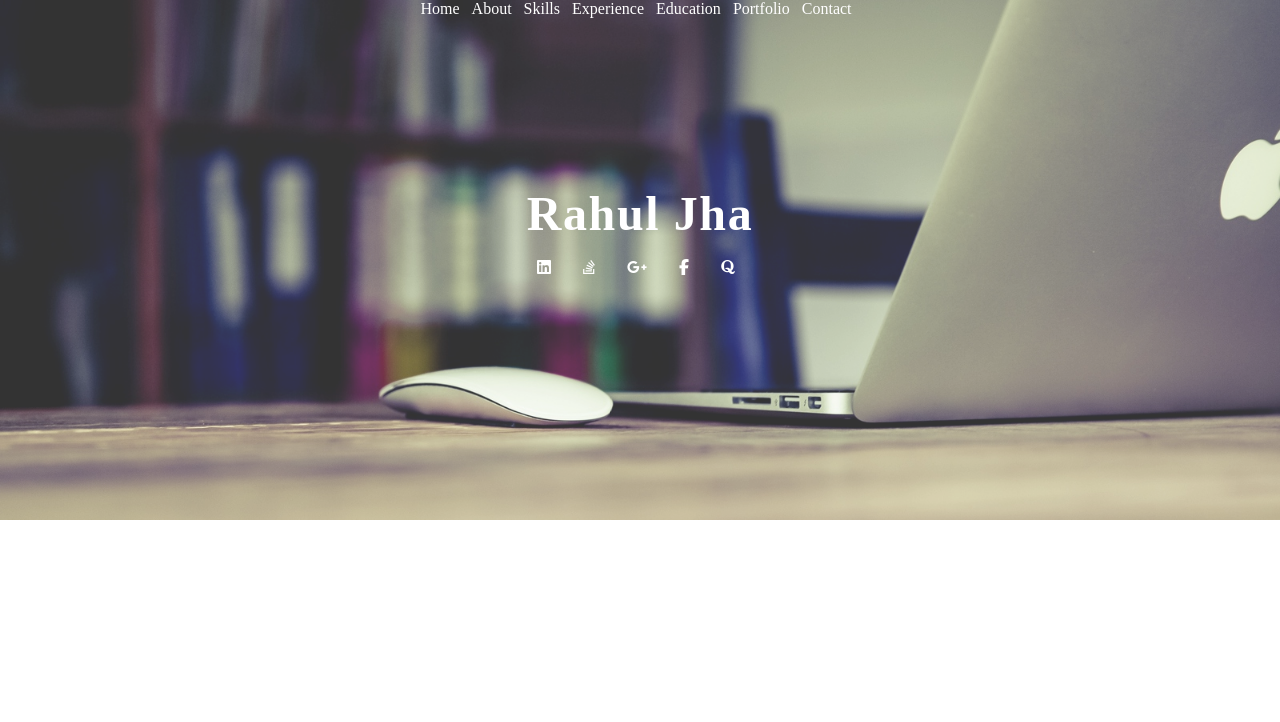
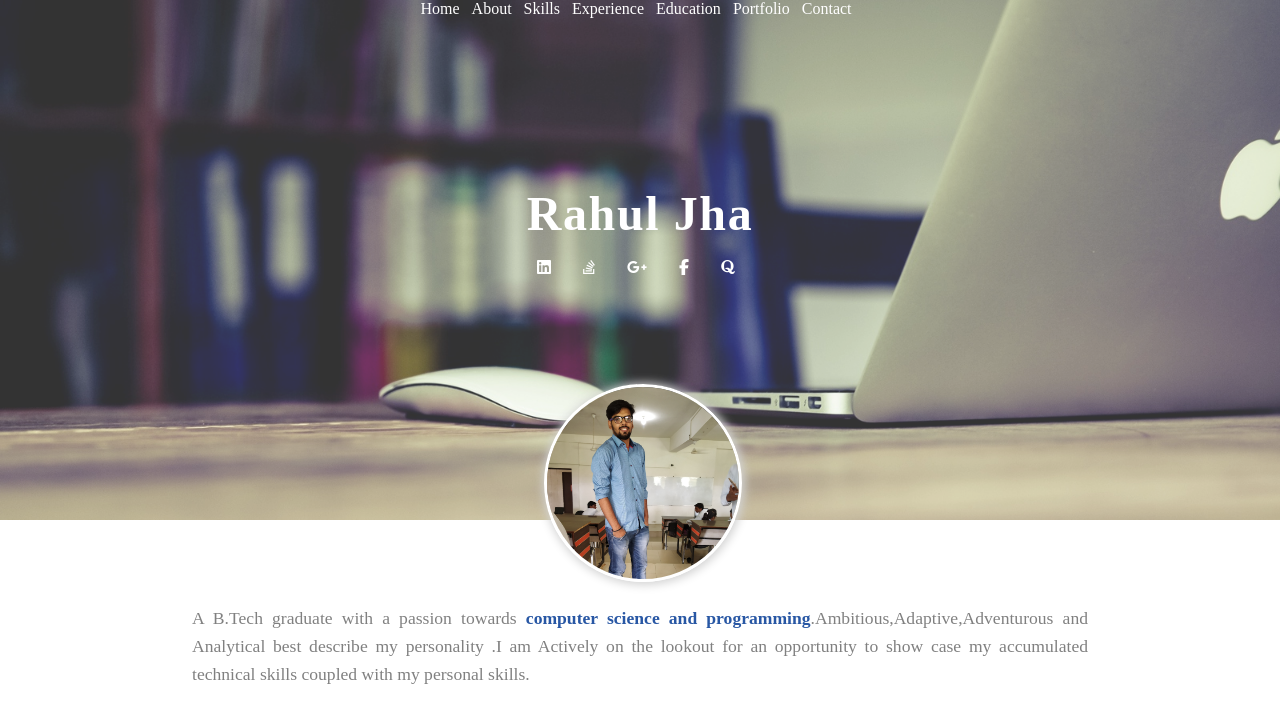
Before and after one commit to rahuljha12527/Personal-Resume, a plain HTML site: page index.html in a window 1280 px wide. Drawn offline with Linux system fonts and the light colour scheme.

Commit message:
adding image or description

```diff
--- a/index.html
+++ b/index.html
@@ -79,6 +79,16 @@
     </header>
     <main>
         <section id="about">
+            <div id="my-image">
+              <img src="images/rahul.jpg" alt="">
+            </div>
+
+            <div id="about-para">
+                <p>
+                    A B.Tech graduate with a passion towards <span class="text-highlight">computer science and programming</span>.Ambitious,Adaptive,Adventurous and Analytical best describe my personality .I am Actively on the lookout for an opportunity to show case my accumulated technical skills coupled with my personal skills.
+                </p>
+
+            </div>
 
         </section>
         <section id="skills">
--- a/style.css
+++ b/style.css
@@ -43,6 +43,10 @@ body{
 }
 
 
+
+
+
+
 .text-center{
     text-align: center;
 }
@@ -69,3 +73,39 @@ body{
 .social-icons li a  i:hover{
     box-shadow: 0px 0px 6px 4px rgba(230, 196, 196,0.3);
 }
+
+
+#about{
+    height:auto;
+    width: 100%;
+    position: relative;
+}
+#my-image{
+    height:12rem;
+    width: 12rem;
+    margin: auto;
+    margin-top: -17vh;
+}
+
+#my-image img{
+    height: 100%;
+    width: 100%;
+    border-radius: 50%;
+    border: 3px solid white;
+    box-shadow: 1px 1px 10px 2px lightgrey;
+}
+
+#about-para{
+    padding: 10px;
+    width: 70%;
+    text-align: justify;
+    color: grey;
+    line-height:28px;
+    font-size: 1.1rem;
+    margin: auto;
+}
+
+.text-highlight{
+    color: #2857a4;
+    font-weight: 600;
+}
```
Also changed, not shown: images/rahul.jpg (added).
